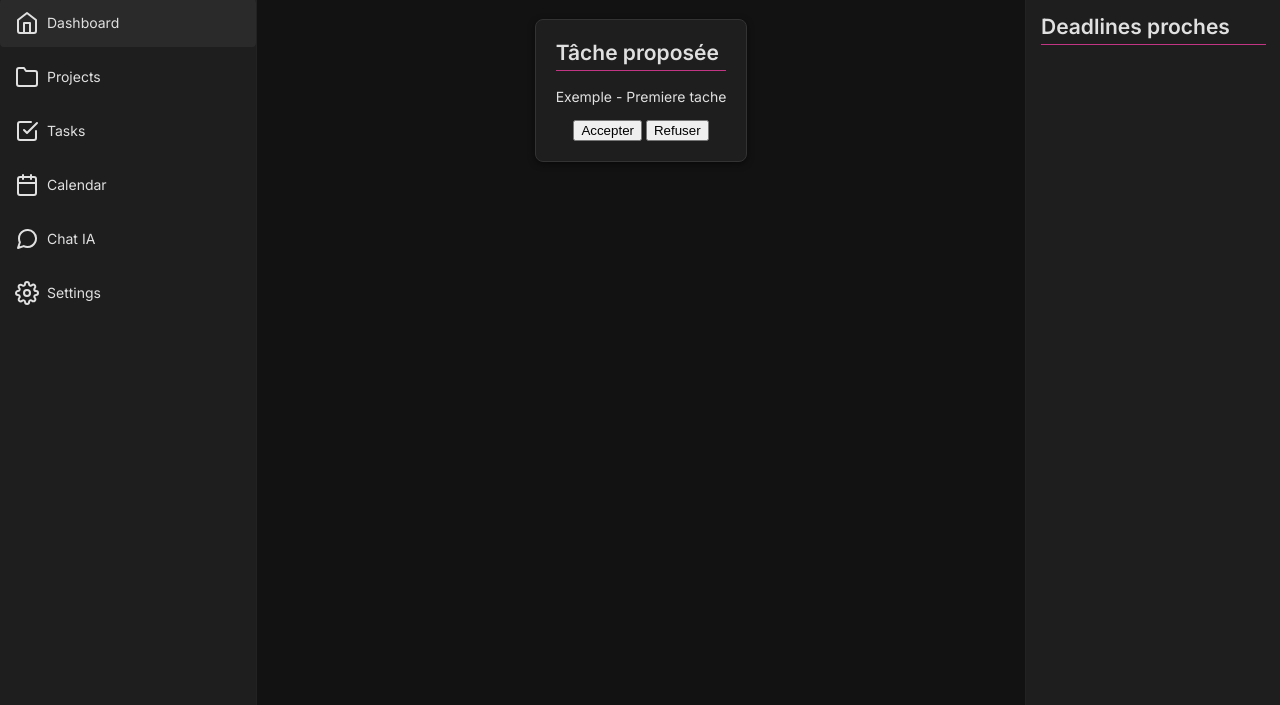
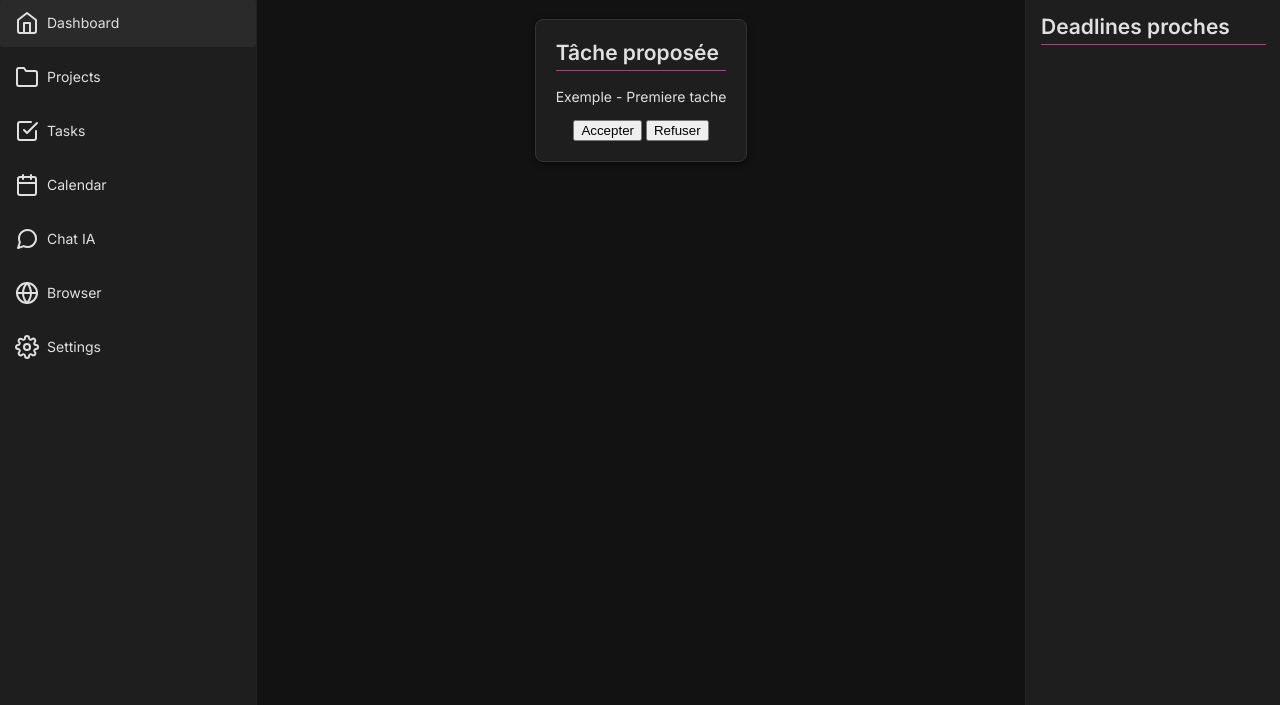
Before and after one commit to rem137/IA_Manager, a Flask app: page / in a window 1280 px wide. Shown: the part 95-800 px from the top of the page. Run offline with Flask 3, Linux system fonts and the light colour scheme; data that the repository does not hold is empty.

Commit message:
add browser page

```diff
--- a/ia_manager/web/static/main.js
+++ b/ia_manager/web/static/main.js
@@ -274,6 +274,18 @@ document.addEventListener('DOMContentLoaded', () => {
     document.getElementById('accept-proposal').onclick = () => alert('Tâche acceptée');
     document.getElementById('decline-proposal').onclick = loadDashboard;
     document.getElementById('save-settings').onclick = saveSettings;
+    const goBtn = document.getElementById('browser-go');
+    if (goBtn) {
+        goBtn.onclick = () => {
+            const url = document.getElementById('browser-url').value.trim();
+            if (url) {
+                document.getElementById('browser-frame').src = url.startsWith('http') ? url : 'http://' + url;
+            }
+        };
+        document.getElementById('browser-url').addEventListener('keypress', (e) => {
+            if (e.key === 'Enter') { e.preventDefault(); goBtn.click(); }
+        });
+    }
     loadSettings();
     showView('dashboard-view');
 });
--- a/ia_manager/web/templates/index.html
+++ b/ia_manager/web/templates/index.html
@@ -18,6 +18,7 @@
         <a href="#" data-view="tasks-view"><span class="icon" data-feather="check-square"></span><span>Tasks</span></a>
         <a href="#" data-view="calendar-view"><span class="icon" data-feather="calendar"></span><span>Calendar</span></a>
         <a href="#" data-view="chat-view"><span class="icon" data-feather="message-circle"></span><span>Chat IA</span></a>
+        <a href="#" data-view="browser-view"><span class="icon" data-feather="globe"></span><span>Browser</span></a>
         <a href="#" data-view="settings-view"><span class="icon" data-feather="settings"></span><span>Settings</span></a>
     </nav>
     <div id="content">
@@ -60,6 +61,13 @@
                 <input id="message" placeholder="Type a message...">
                 <button id="send-btn">Send</button>
             </div>
+        </section>
+        <section id="browser-view" class="view">
+            <div class="form">
+                <input id="browser-url" placeholder="https://example.com">
+                <button id="browser-go">Go</button>
+            </div>
+            <iframe id="browser-frame" src="" style="flex:1;border:none;margin-top:10px;"></iframe>
         </section>
         <section id="settings-view" class="view">
             <h2>Settings</h2>
```
Also changed, not shown: README.md.
